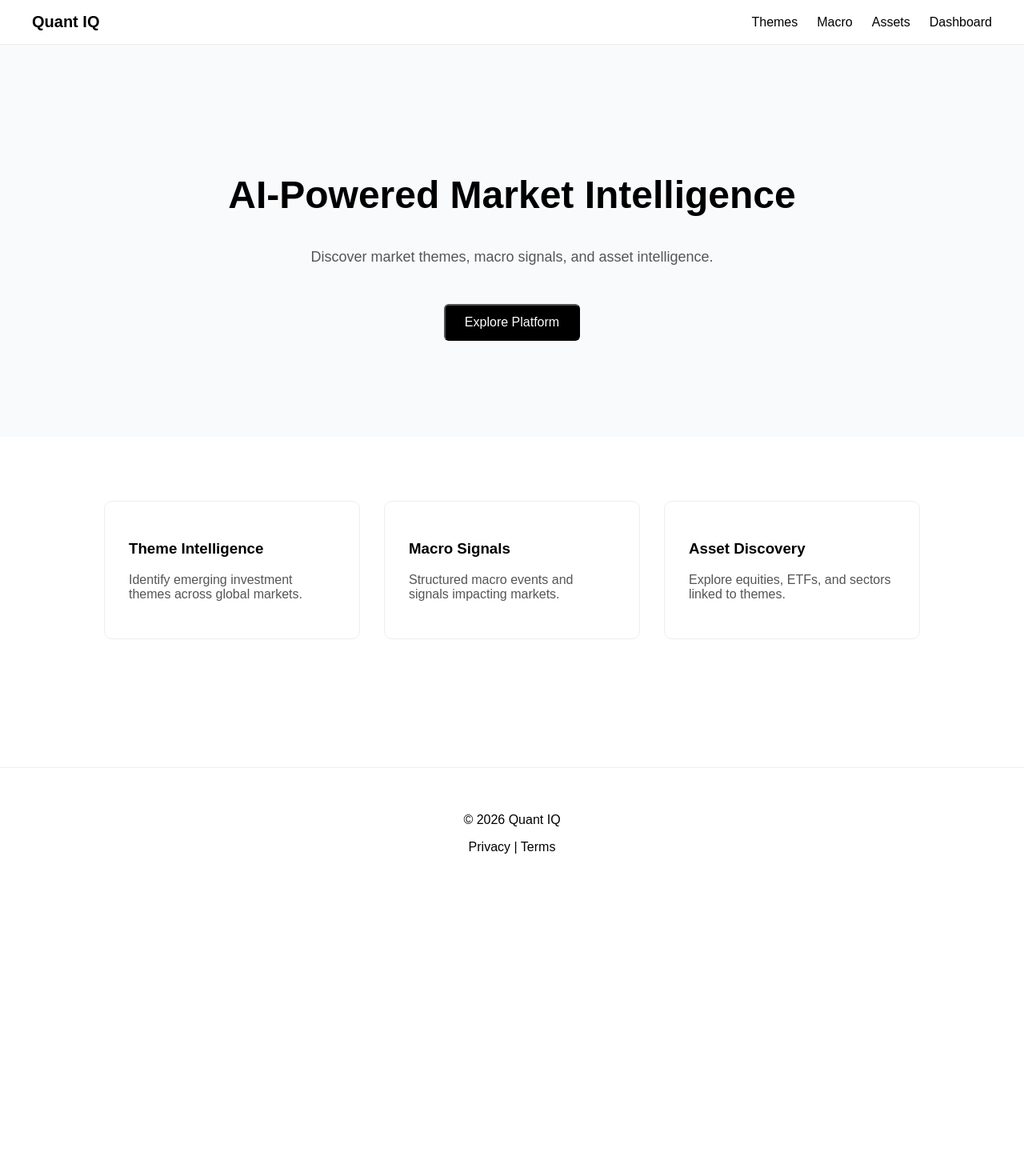
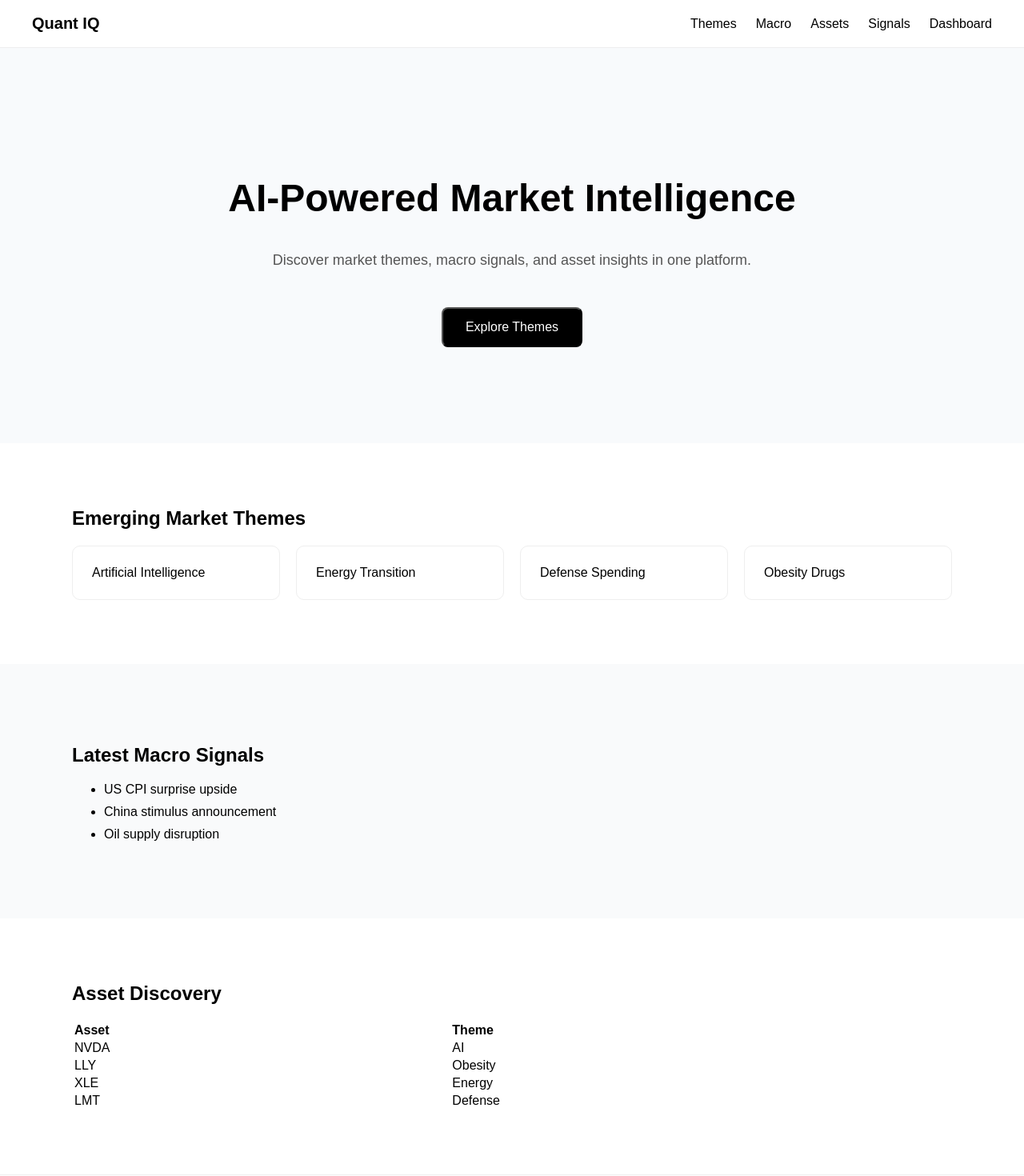
Before and after one commit to dennmei1993/quant-iq, a Next.js app: page / in a window 1280 px wide. Shown: the top 1470 px of the page at 80% size. Before the commit the page ends 1108 px from the top, so only its background shows below. Built offline with nearby package versions, Linux system fonts and the light colour scheme.

Commit message:
Improvement of UI

```diff
--- a/src/app/page.tsx
+++ b/src/app/page.tsx
@@ -1,15 +1,19 @@
 import Navbar from "@/components/Navbar"
 import DashboardPreview from "@/components/DashboardPreview"
 import Footer from "@/components/Footer"
-
 import Hero from "@/components/Hero"
 import Features from "@/components/Features"
+import ThemesPreview from "@/components/ThemesPreview"
+import MacroSignals from "@/components/MacroSignals"
+import AssetsPreview from "@/components/AssetsPreview"
 
 export default function Home() {
   return (
     <main>
       <Hero/>
-      <Features/>
+      <ThemesPreview/>
+      <MacroSignals/>
+      <AssetsPreview/>
     </main>
   )
 }
--- /dev/null
+++ b/src/components/AssetsPreview.tsx
@@ -0,0 +1,42 @@
+export default function AssetsPreview() {
+
+  const assets = [
+    {symbol:"NVDA",theme:"AI"},
+    {symbol:"LLY",theme:"Obesity"},
+    {symbol:"XLE",theme:"Energy"},
+    {symbol:"LMT",theme:"Defense"}
+  ]
+
+  return (
+    <section style={{
+      maxWidth:1100,
+      margin:"80px auto"
+    }}>
+
+      <h2>Asset Discovery</h2>
+
+      <table style={{
+        width:"100%",
+        marginTop:20
+      }}>
+        <thead>
+          <tr>
+            <th align="left">Asset</th>
+            <th align="left">Theme</th>
+          </tr>
+        </thead>
+
+        <tbody>
+          {assets.map((a,i)=>(
+            <tr key={i}>
+              <td>{a.symbol}</td>
+              <td>{a.theme}</td>
+            </tr>
+          ))}
+        </tbody>
+
+      </table>
+
+    </section>
+  )
+}
--- a/src/components/Footer.tsx
+++ b/src/components/Footer.tsx
@@ -1,18 +1,11 @@
 export default function Footer() {
   return (
     <footer style={{
+      borderTop:"1px solid #eee",
       padding:"40px",
-      borderTop:"1px solid #eee",
-      textAlign:"center",
-      marginTop:80
+      textAlign:"center"
     }}>
-
-      <p>© 2026 Quant IQ</p>
-
-      <div style={{marginTop:10}}>
-        <a href="#">Privacy</a> | <a href="#">Terms</a>
-      </div>
-
+      © 2026 Quant IQ
     </footer>
   )
 }
--- a/src/components/Hero.tsx
+++ b/src/components/Hero.tsx
@@ -1,8 +1,8 @@
 export default function Hero() {
   return (
     <section style={{
-      padding:"120px 40px",
       textAlign:"center",
+      padding:"120px 20px",
       background:"#f8fafc"
     }}>
 
@@ -18,18 +18,18 @@ export default function Hero() {
         fontSize:18,
         color:"#555"
       }}>
-        Discover market themes, macro signals, and asset intelligence.
+        Discover market themes, macro signals, and asset insights in one platform.
       </p>
 
       <button style={{
         marginTop:30,
-        padding:"12px 24px",
-        fontSize:16,
+        padding:"14px 28px",
         background:"black",
         color:"white",
-        borderRadius:6
+        borderRadius:8,
+        fontSize:16
       }}>
-        Explore Platform
+        Explore Themes
       </button>
 
     </section>
--- /dev/null
+++ b/src/components/MacroSignals.tsx
@@ -0,0 +1,34 @@
+export default function MacroSignals() {
+
+  const signals = [
+    "US CPI surprise upside",
+    "China stimulus announcement",
+    "Oil supply disruption",
+  ]
+
+  return (
+    <section style={{
+      background:"#f9fafb",
+      padding:"80px 20px"
+    }}>
+
+      <div style={{
+        maxWidth:1100,
+        margin:"auto"
+      }}>
+
+        <h2>Latest Macro Signals</h2>
+
+        <ul style={{marginTop:20}}>
+          {signals.map((s,i)=>(
+            <li key={i} style={{marginBottom:10}}>
+              {s}
+            </li>
+          ))}
+        </ul>
+
+      </div>
+
+    </section>
+  )
+}
--- a/src/components/Navbar.tsx
+++ b/src/components/Navbar.tsx
@@ -4,8 +4,9 @@ export default function Navbar() {
       display: "flex",
       justifyContent: "space-between",
       alignItems: "center",
-      padding: "16px 40px",
-      borderBottom: "1px solid #eee"
+      padding: "18px 40px",
+      borderBottom: "1px solid #eee",
+      background: "white"
     }}>
 
       <div style={{fontWeight:700,fontSize:20}}>
@@ -16,6 +17,7 @@ export default function Navbar() {
         <a href="/themes">Themes</a>
         <a href="/macro">Macro</a>
         <a href="/assets">Assets</a>
+        <a href="/signals">Signals</a>
         <a href="/dashboard">Dashboard</a>
       </div>
 
--- /dev/null
+++ b/src/components/ThemesPreview.tsx
@@ -0,0 +1,39 @@
+export default function ThemesPreview() {
+
+  const themes = [
+    "Artificial Intelligence",
+    "Energy Transition",
+    "Defense Spending",
+    "Obesity Drugs"
+  ]
+
+  return (
+    <section style={{
+      maxWidth:1100,
+      margin:"80px auto"
+    }}>
+
+      <h2>Emerging Market Themes</h2>
+
+      <div style={{
+        display:"grid",
+        gridTemplateColumns:"repeat(4,1fr)",
+        gap:20,
+        marginTop:20
+      }}>
+
+        {themes.map((theme,i)=>(
+          <div key={i} style={{
+            padding:24,
+            border:"1px solid #eee",
+            borderRadius:10
+          }}>
+            {theme}
+          </div>
+        ))}
+
+      </div>
+
+    </section>
+  )
+}
```
